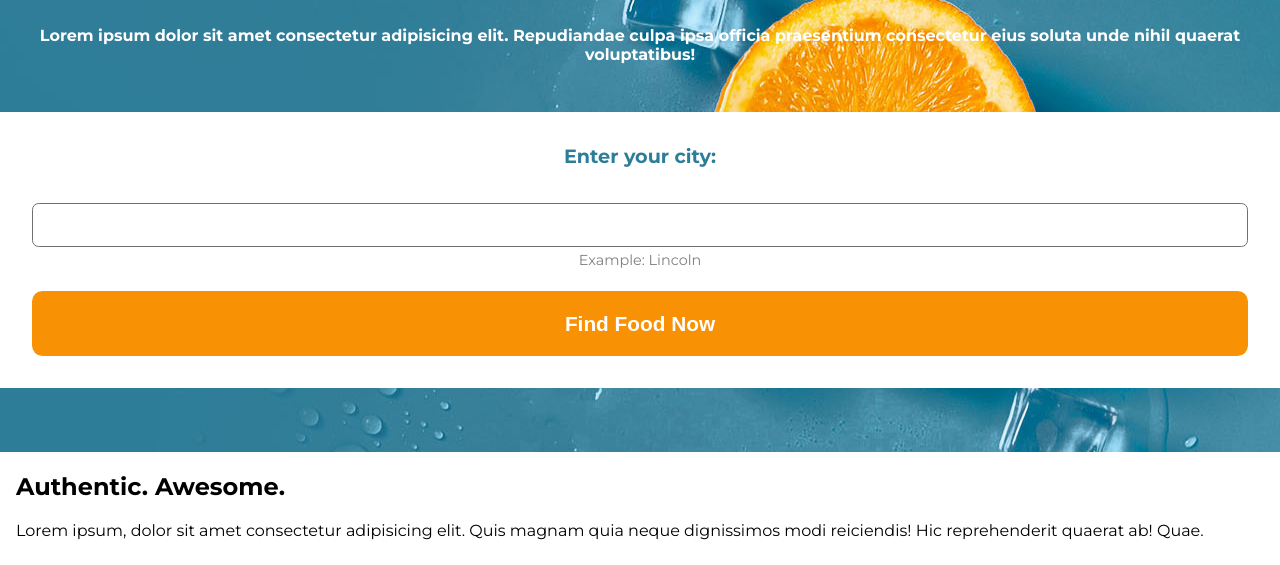
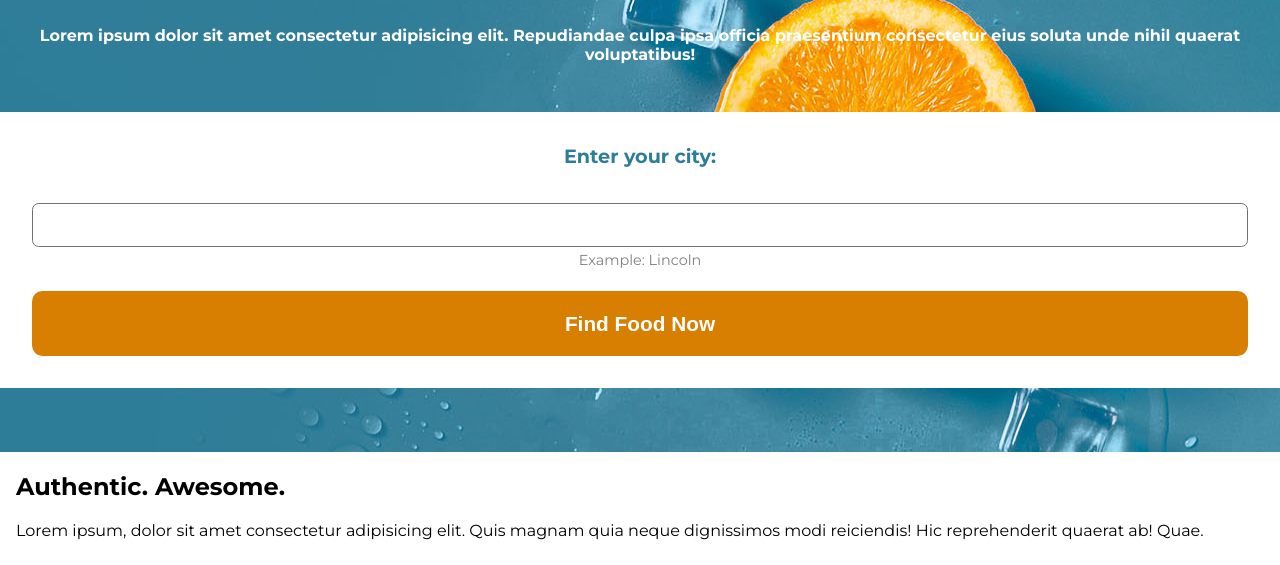
Before and after one commit to joepearson95/quickrun, a plain HTML site: page index.html in a window 1280 px wide. In both pictures the pointer is over the input "Find Food Now". Shown: the part 235-800 px from the top of the page. Drawn offline with Linux system fonts and the light colour scheme.

Commit message:
last for night

```diff
--- a/css/main.css
+++ b/css/main.css
@@ -98,3 +98,7 @@ input[type=button] {
     font-size: 1.3em;
     cursor: pointer;
 }
+
+input[type=button]:hover {
+    background-color: rgb(216, 126, 1);
+}
```
